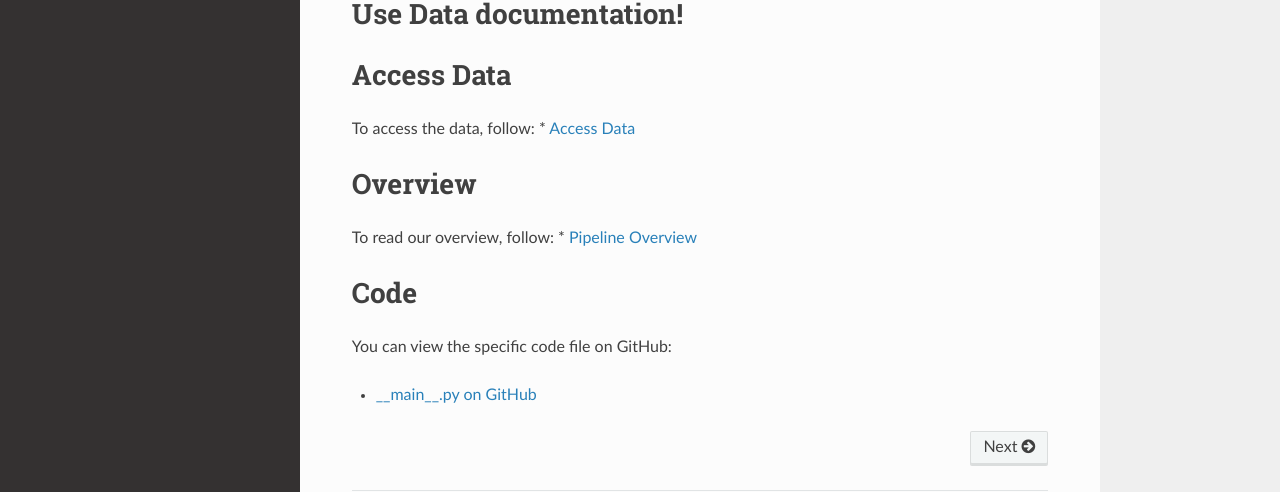
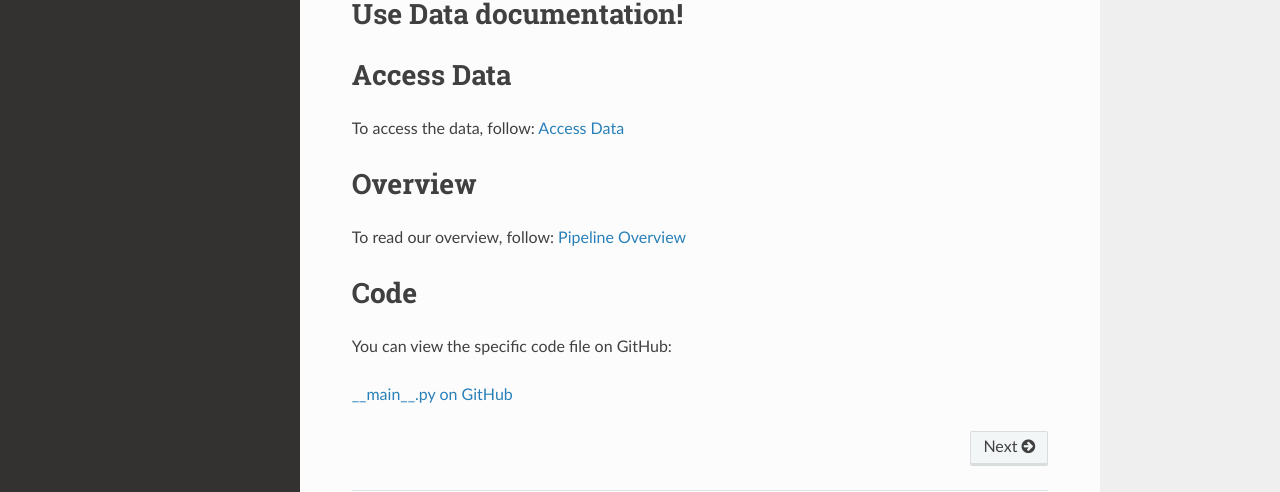
Before and after one commit to lmclatch/ASPA, a Sphinx documentation site: the page built from docs/index.rst, in a window 1280 px wide. Shown: the part 165-657 px from the top of the page. Built offline with Sphinx 7.4.7 and the Read the Docs theme 2.0.0, drawn with Linux system fonts in a browser that asks for light colours.

```diff
--- a/docs/index.rst
+++ b/docs/index.rst
@@ -17,17 +17,17 @@ Access Data
 ==================
 
 To access the data, follow:
-* `Access Data <https://lmclatch-aspa-wudr.readthedocs.io/en/latest/acess.html>`_
+`Access Data <https://lmclatch-aspa-wudr.readthedocs.io/en/latest/acess.html>`_
 
 Overview
 ==================
 
 To read our overview, follow:
-* `Pipeline Overview <https://lmclatch-aspa-wudr.readthedocs.io/en/latest/pipeline.html>`_
+`Pipeline Overview  <https://lmclatch-aspa-wudr.readthedocs.io/en/latest/pipeline.html>`_
 
 Code
 ==================
 
 You can view the specific code file on GitHub:
 
-* `__main__.py on GitHub <https://github.com/lmclatch/ASPA/blob/main/folder/folder1/__main__.py>`_
+`__main__.py on GitHub <https://github.com/lmclatch/ASPA/blob/main/folder/folder1/__main__.py>`_
```
